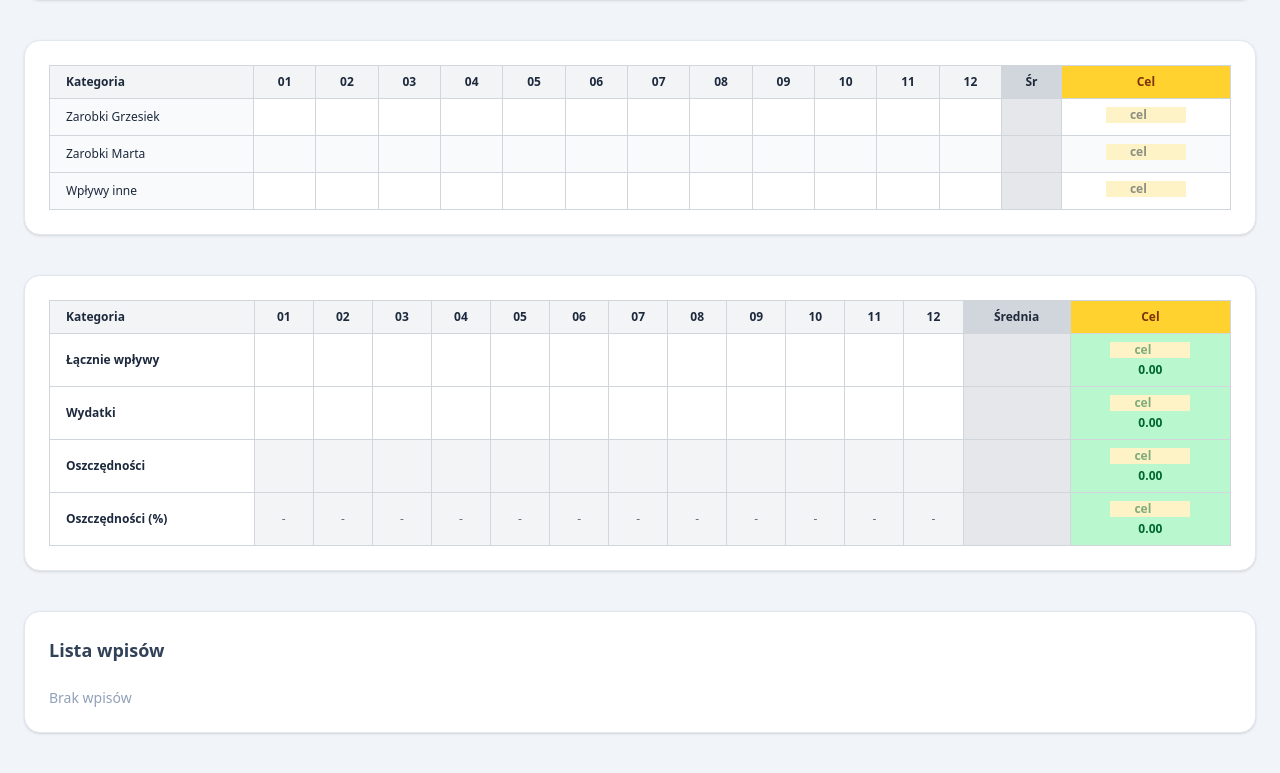
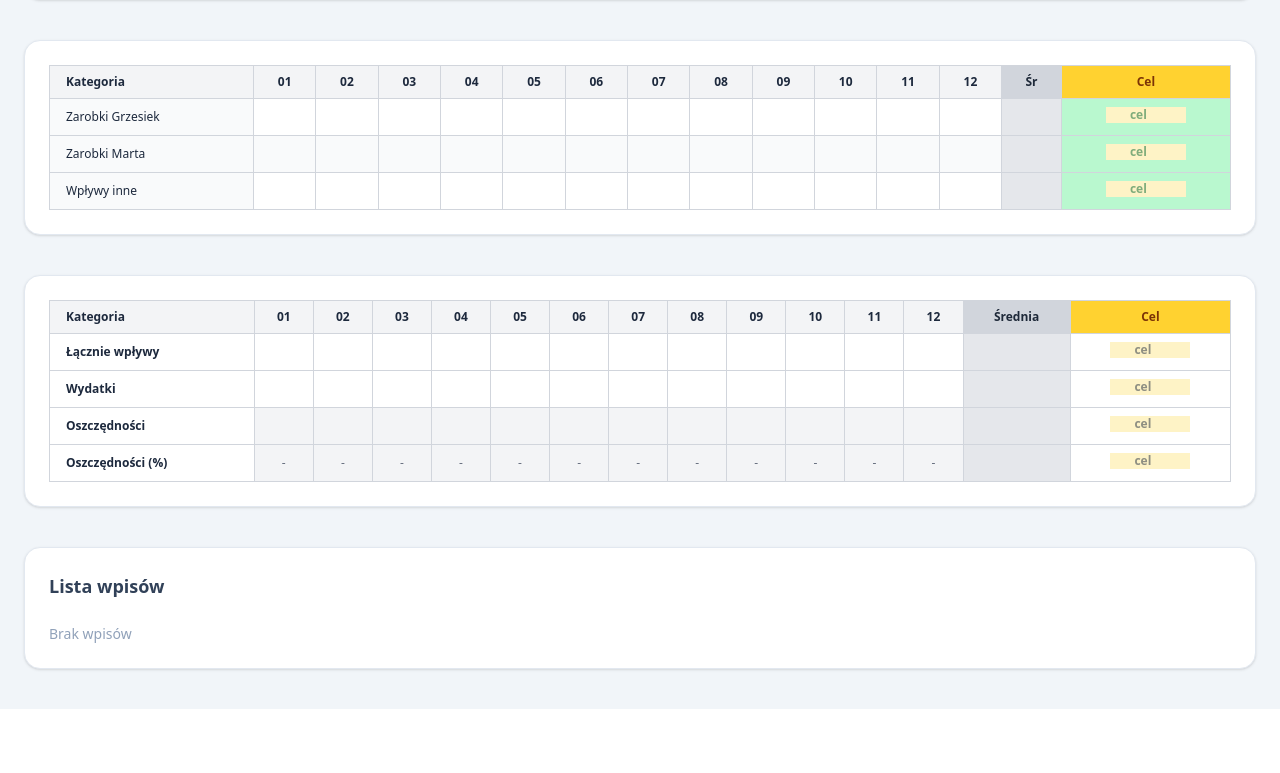
Before and after one commit to oleksaGrzegorz/budget-app, a React (Vite) app: page / in a window 1280 px wide. Shown: the part 1203-1976 px from the top of the page. After the commit the page ends 1912 px from the top, so only its background shows below. Built offline with nearby package versions, Linux system fonts and the light colour scheme.

Commit message:
fix: update GoalCellProps to require value and improve null checks

```diff
--- a/src/components/BudgetSummaryTable/GoalCell.tsx
+++ b/src/components/BudgetSummaryTable/GoalCell.tsx
@@ -1,15 +1,15 @@
 interface GoalCellProps {
-  value?: number;
+  value: number | null;
   onChange: (val: number) => void;
   average: number | null;
 }
 
 export const GoalCell = ({ value, onChange, average }: GoalCellProps) => {
   const difference =
-    average !== null && value !== undefined ? average - value : null;
+    average !== null && value != null ? average - value : null;
 
   const bgClass =
-    average !== null && value !== undefined
+    average !== null && value !== null
       ? average > value
         ? "bg-red-200 text-red-800"
         : "bg-green-200 text-green-800"
```
